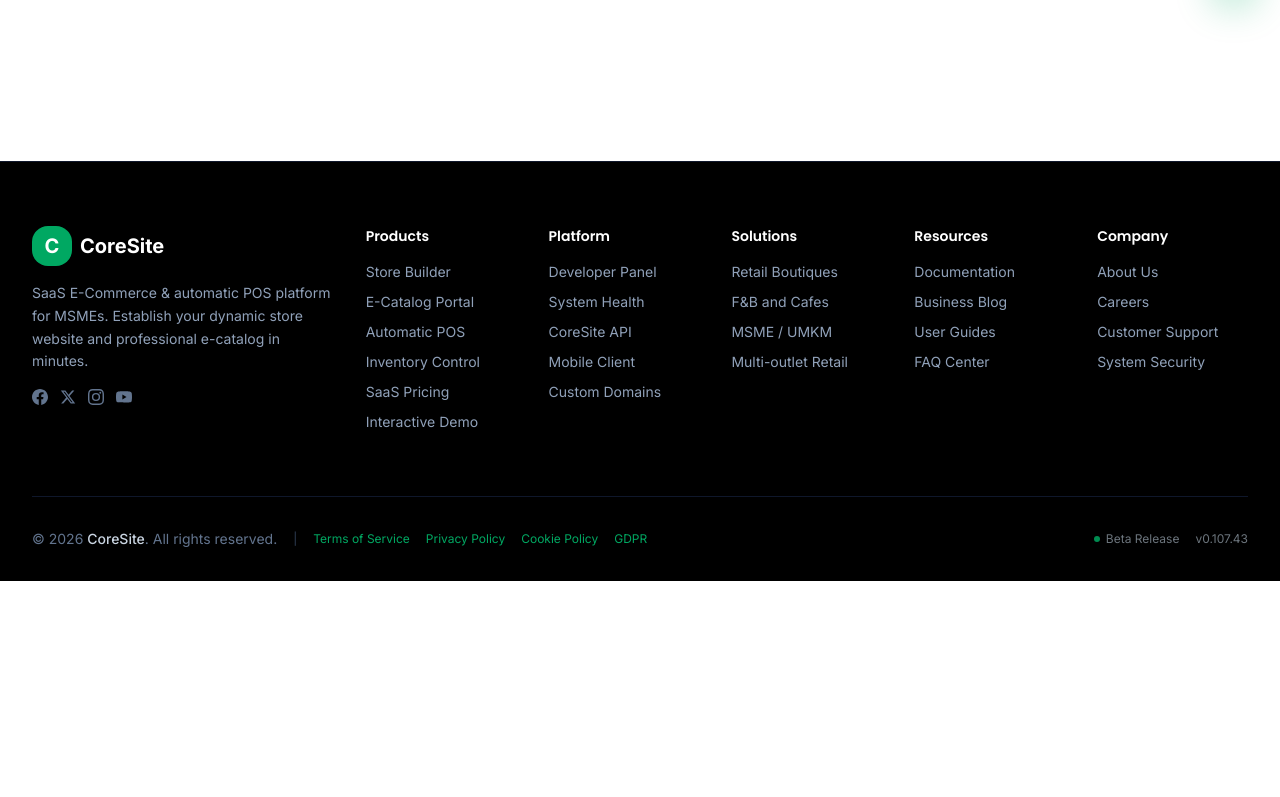
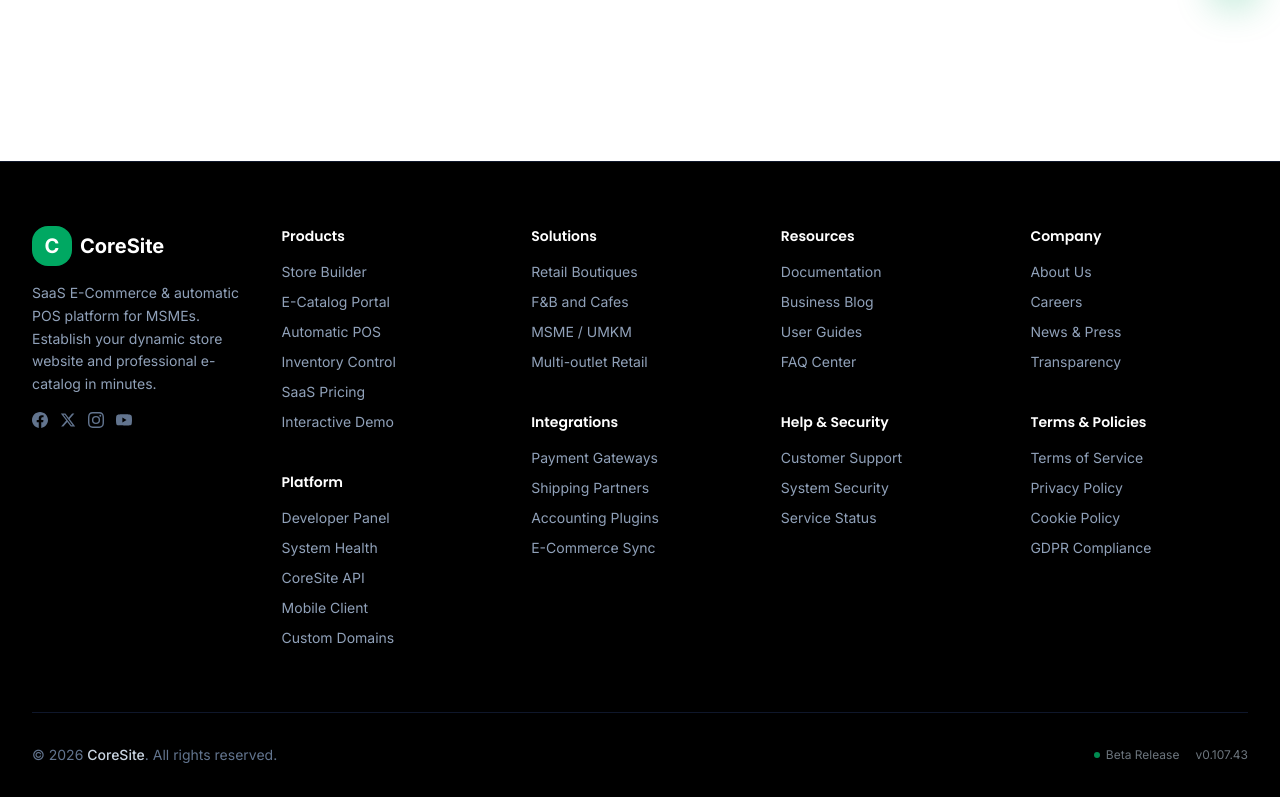
Before and after one commit to vzbotoom-jpg/CoreSite, a Laravel app: page /forgot-password in a window 1280 px wide. Shown: the part 784-1581 px from the top of the page. Before the commit the page ends 1365 px from the top, so only its background shows below. Run offline with Laravel 12, Linux system fonts and the light colour scheme; style sheets or scripts are compiled from the project's sources.

Commit message:
refactor(layouts): align footer column structures with Anthropic.com desktop grid
Co-authored-by: vzbotoom-jpg <274972047+vzbotoom-jpg@users.noreply.github.com>

```diff
--- a/resources/views/layouts/partials/footer.blade.php
+++ b/resources/views/layouts/partials/footer.blade.php
@@ -1,10 +1,10 @@
 {{-- resources/views/layouts/partials/footer.blade.php --}}
 <footer class="bg-black text-[#A0A5B0] border-t border-slate-900 mt-20 transition-colors duration-200">
     <div class="max-w-7xl mx-auto px-4 sm:px-6 lg:px-8">
-        <!-- Main Footer Content -->
-        <div class="py-16 grid grid-cols-1 sm:grid-cols-2 md:grid-cols-4 lg:grid-cols-[2fr_1fr_1fr_1fr_1fr_1fr] gap-8">
-            <!-- Brand Column -->
-            <div class="col-span-1 sm:col-span-2 md:col-span-2 lg:col-span-1 max-w-xs space-y-4">
+        <!-- Main Footer Content in 5 columns on desktop -->
+        <div class="py-16 grid grid-cols-2 md:grid-cols-3 lg:grid-cols-5 gap-8">
+            <!-- Kolom 1 (Kiri Utama): Brand Column (takes 2 columns span on small screen if preferred, or standard 1 column) -->
+            <div class="col-span-2 md:col-span-3 lg:col-span-1 max-w-xs space-y-4">
                 <div class="flex items-center gap-2">
                     <div class="w-10 h-10 bg-accent rounded-xl flex items-center justify-center">
                         <span class="text-white font-bold text-xl">C</span>
@@ -38,7 +38,9 @@
                 </div>
             </div>
 
-            <!-- Products Column -->
+            <!-- Kolom 2: Products & Platform (Bertumpuk) -->
+            <div class="space-y-10">
+                <!-- Blok Atas: Products -->
                 <div>
                     <h4 class="text-white font-semibold text-sm mb-4">Products</h4>
                     <ul class="space-y-2.5 text-xs sm:text-sm">
@@ -50,8 +52,7 @@
                         <li><a @if(Route::has('demo')) href="{{ route('demo') }}" @else href="#" @endif class="text-slate-400 hover:text-white transition-colors duration-150">Interactive Demo</a></li>
                     </ul>
                 </div>
-
-            <!-- Platform Column -->
+                <!-- Blok Bawah: Platform / Models -->
                 <div>
                     <h4 class="text-white font-semibold text-sm mb-4">Platform</h4>
                     <ul class="space-y-2.5 text-xs sm:text-sm">
@@ -62,8 +63,11 @@
                         <li><a href="#" class="text-slate-400 hover:text-white transition-colors duration-150">Custom Domains</a></li>
                     </ul>
                 </div>
+            </div>
 
-            <!-- Solutions Column -->
+            <!-- Kolom 3: Solutions & Integrations (Bertumpuk) -->
+            <div class="space-y-10">
+                <!-- Blok Atas: Solutions -->
                 <div>
                     <h4 class="text-white font-semibold text-sm mb-4">Solutions</h4>
                     <ul class="space-y-2.5 text-xs sm:text-sm">
@@ -73,8 +77,21 @@
                         <li><a href="#" class="text-slate-400 hover:text-white transition-colors duration-150">Multi-outlet Retail</a></li>
                     </ul>
                 </div>
+                <!-- Blok Bawah: Integrations / Ecosystem -->
+                <div>
+                    <h4 class="text-white font-semibold text-sm mb-4">Integrations</h4>
+                    <ul class="space-y-2.5 text-xs sm:text-sm">
+                        <li><a href="#" class="text-slate-400 hover:text-white transition-colors duration-150">Payment Gateways</a></li>
+                        <li><a href="#" class="text-slate-400 hover:text-white transition-colors duration-150">Shipping Partners</a></li>
+                        <li><a href="#" class="text-slate-400 hover:text-white transition-colors duration-150">Accounting Plugins</a></li>
+                        <li><a href="#" class="text-slate-400 hover:text-white transition-colors duration-150">E-Commerce Sync</a></li>
+                    </ul>
+                </div>
+            </div>
 
-            <!-- Resources Column -->
+            <!-- Kolom 4: Resources & Help & Security (Bertumpuk) -->
+            <div class="space-y-10">
+                <!-- Blok Atas: Resources -->
                 <div>
                     <h4 class="text-white font-semibold text-sm mb-4">Resources</h4>
                     <ul class="space-y-2.5 text-xs sm:text-sm">
@@ -84,33 +101,48 @@
                         <li><a @if(Route::has('faq')) href="{{ route('faq') }}" @else href="#" @endif class="text-slate-400 hover:text-white transition-colors duration-150">FAQ Center</a></li>
                     </ul>
                 </div>
+                <!-- Blok Bawah: Help & Security -->
+                <div>
+                    <h4 class="text-white font-semibold text-sm mb-4">Help &amp; Security</h4>
+                    <ul class="space-y-2.5 text-xs sm:text-sm">
+                        <li><a @if(Route::has('contact')) href="{{ route('contact') }}" @else href="#" @endif class="text-slate-400 hover:text-white transition-colors duration-150">Customer Support</a></li>
+                        <li><a href="#" class="text-slate-400 hover:text-white transition-colors duration-150">System Security</a></li>
+                        <li><a @if(Route::has('developer.system.health')) href="{{ route('developer.system.health') }}" @else href="#" @endif class="text-slate-400 hover:text-white transition-colors duration-150">Service Status</a></li>
+                    </ul>
+                </div>
+            </div>
 
-            <!-- Company & Help Column -->
+            <!-- Kolom 5: Company & Terms and policies (Bertumpuk) -->
+            <div class="space-y-10">
+                <!-- Blok Atas: Company -->
                 <div>
                     <h4 class="text-white font-semibold text-sm mb-4">Company</h4>
                     <ul class="space-y-2.5 text-xs sm:text-sm">
                         <li><a @if(Route::has('about')) href="{{ route('about') }}" @else href="#" @endif class="text-slate-400 hover:text-white transition-colors duration-150">About Us</a></li>
                         <li><a @if(Route::has('careers')) href="{{ route('careers') }}" @else href="#" @endif class="text-slate-400 hover:text-white transition-colors duration-150">Careers</a></li>
-                    <li><a @if(Route::has('contact')) href="{{ route('contact') }}" @else href="#" @endif class="text-slate-400 hover:text-white transition-colors duration-150">Customer Support</a></li>
-                    <li><a href="#" class="text-slate-400 hover:text-white transition-colors duration-150">System Security</a></li>
+                        <li><a href="#" class="text-slate-400 hover:text-white transition-colors duration-150">News &amp; Press</a></li>
+                        <li><a href="#" class="text-slate-400 hover:text-white transition-colors duration-150">Transparency</a></li>
                     </ul>
+                </div>
+                <!-- Blok Bawah: Terms and policies -->
+                <div>
+                    <h4 class="text-white font-semibold text-sm mb-4">Terms &amp; Policies</h4>
+                    <ul class="space-y-2.5 text-xs sm:text-sm">
+                        <li><a @if(Route::has('terms')) href="{{ route('terms') }}" @else href="#" @endif class="text-slate-400 hover:text-white transition-colors duration-150">Terms of Service</a></li>
+                        <li><a @if(Route::has('privacy')) href="{{ route('privacy') }}" @else href="#" @endif class="text-slate-400 hover:text-white transition-colors duration-150">Privacy Policy</a></li>
+                        <li><a @if(Route::has('cookie-policy')) href="{{ route('cookie-policy') }}" @else href="#" @endif class="text-slate-400 hover:text-white transition-colors duration-150">Cookie Policy</a></li>
+                        <li><a @if(Route::has('gdpr')) href="{{ route('gdpr') }}" @else href="#" @endif class="text-slate-400 hover:text-white transition-colors duration-150">GDPR Compliance</a></li>
+                    </ul>
+                </div>
             </div>
         </div>
 
         <!-- Bottom Bar -->
         <div class="py-8 border-t border-slate-900 flex flex-col md:flex-row justify-between items-center gap-6">
-            <div class="flex flex-col md:flex-row items-center gap-4 text-center md:text-left">
+            <div class="text-center md:text-left">
                 <p class="text-xs sm:text-sm text-slate-500">
                     &copy; {{ date('Y') }} <span class="font-medium text-slate-300">CoreSite</span>. All rights reserved.
                 </p>
-                <!-- Terms & Policies inline on bottom row -->
-                <div class="flex flex-wrap justify-center gap-x-4 gap-y-1 text-xs text-slate-500">
-                    <span class="hidden md:inline text-slate-700">|</span>
-                    <a @if(Route::has('terms')) href="{{ route('terms') }}" @else href="#" @endif class="hover:text-slate-300 transition-colors duration-150">Terms of Service</a>
-                    <a @if(Route::has('privacy')) href="{{ route('privacy') }}" @else href="#" @endif class="hover:text-slate-300 transition-colors duration-150">Privacy Policy</a>
-                    <a @if(Route::has('cookie-policy')) href="{{ route('cookie-policy') }}" @else href="#" @endif class="hover:text-slate-300 transition-colors duration-150">Cookie Policy</a>
-                    <a @if(Route::has('gdpr')) href="{{ route('gdpr') }}" @else href="#" @endif class="hover:text-slate-300 transition-colors duration-150">GDPR</a>
-                </div>
             </div>
 
             <div class="flex items-center gap-4 text-xs text-slate-500">
```
Lines whose indentation alone changed are shown as unchanged.
